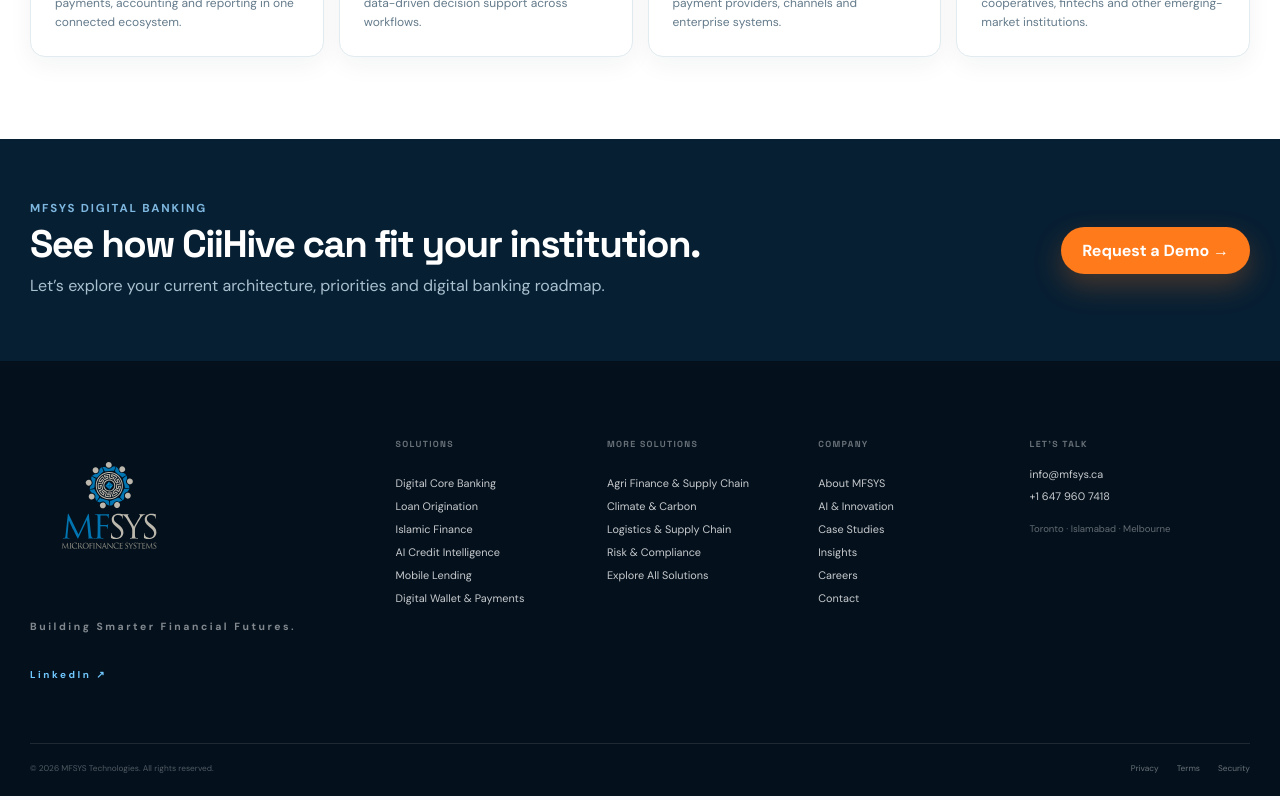
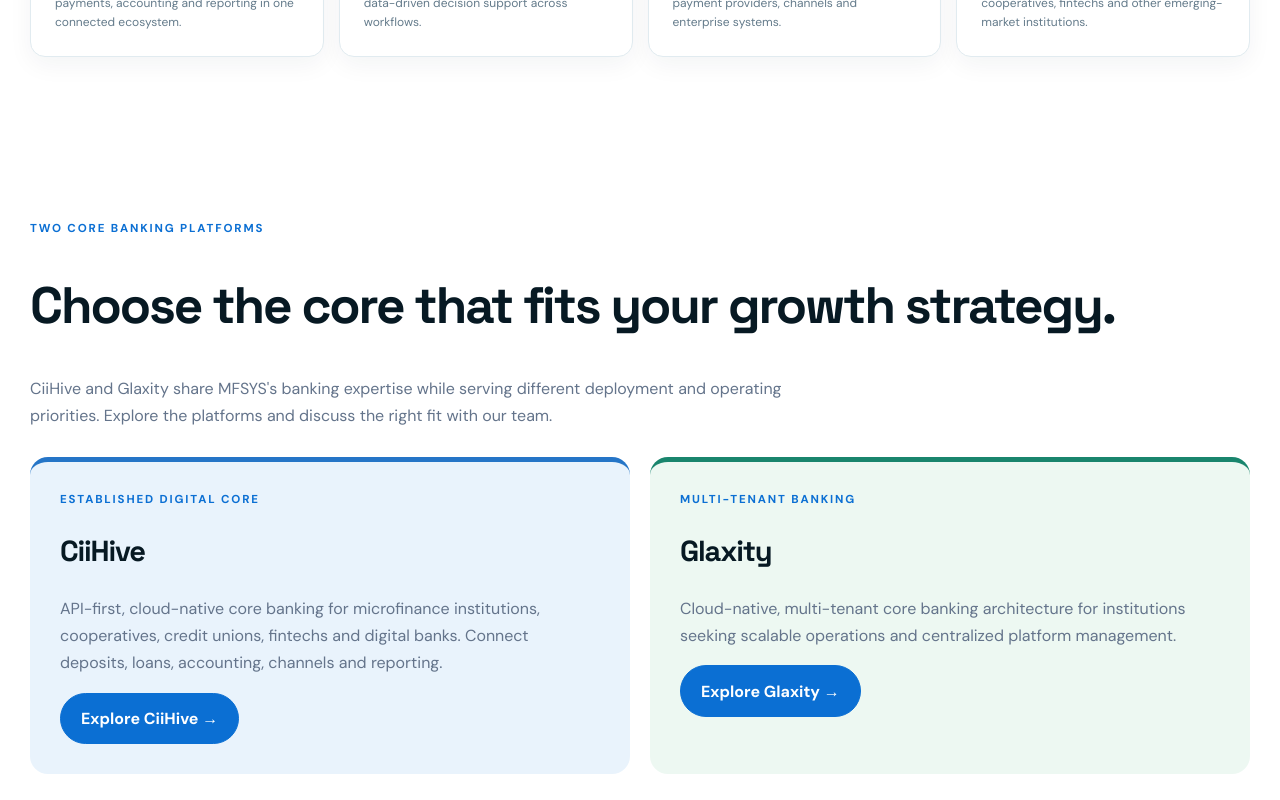
Before and after one commit to ali-mfsys/mfsys-website, a Next.js app: page /solutions/digital-banking in a window 1280 px wide. Shown: the part 2660-3460 px from the top of the page. Built offline with nearby package versions, Linux system fonts and the light colour scheme.

Commit message:
Present CiiHive and Glaxity as distinct core banking choices with visual comparison

```diff
--- a/components/DigitalBankingExperience.tsx
+++ b/components/DigitalBankingExperience.tsx
@@ -59,6 +59,8 @@ export default function DigitalBankingExperience(){
 
   <section className="dbx-impact container section"><div className="eyebrow">WHY CIIHIVE</div><h2>Designed to connect the whole banking operation.</h2><div className="dbx-impact-grid">{[["One platform","Core banking, digital channels, lending, payments, accounting and reporting in one connected ecosystem."],["Intelligence at the core","AI-assisted credit, portfolio intelligence and data-driven decision support across workflows."],["Ready to integrate","API-first architecture connects fintechs, payment providers, channels and enterprise systems."],["Built for inclusive growth","A flexible foundation for microfinance, cooperatives, fintechs and other emerging-market institutions."]].map(([t,d])=><article key={t}><h3>{t}</h3><p>{d}</p></article>)}</div></section>
 
+  <section className="container section" aria-labelledby="banking-platforms"><div className="eyebrow">TWO CORE BANKING PLATFORMS</div><h2 id="banking-platforms">Choose the core that fits your growth strategy.</h2><p style={{maxWidth:800}}>CiiHive and Glaxity share MFSYS's banking expertise while serving different deployment and operating priorities. Explore the platforms and discuss the right fit with our team.</p><div style={{display:"grid",gridTemplateColumns:"repeat(auto-fit,minmax(280px,1fr))",gap:20,marginTop:28}}><article style={{padding:30,borderRadius:18,background:"#e9f3fc",borderTop:"5px solid #2575c7"}}><div className="eyebrow">ESTABLISHED DIGITAL CORE</div><h3 style={{fontSize:29}}>CiiHive</h3><p>API-first, cloud-native core banking for microfinance institutions, cooperatives, credit unions, fintechs and digital banks. Connect deposits, loans, accounting, channels and reporting.</p><Link href="/products/ciihive" className="btn btn-primary">Explore CiiHive →</Link></article><article style={{padding:30,borderRadius:18,background:"#edf8f2",borderTop:"5px solid #19856d"}}><div className="eyebrow">MULTI-TENANT BANKING</div><h3 style={{fontSize:29}}>Glaxity</h3><p>Cloud-native, multi-tenant core banking architecture for institutions seeking scalable operations and centralized platform management.</p><Link href="/products/glaxity" className="btn btn-primary">Explore Glaxity →</Link></article></div></section>
+
   <section className="dbx-final-cta"><div className="container"><div><div className="eyebrow">MFSYS DIGITAL BANKING</div><h2>See how CiiHive can fit your institution.</h2><p>Let’s explore your current architecture, priorities and digital banking roadmap.</p></div><Link href="/contact" className="dbx-btn dbx-btn-primary">Request a Demo →</Link></div></section>
  </div>;
 }
```
